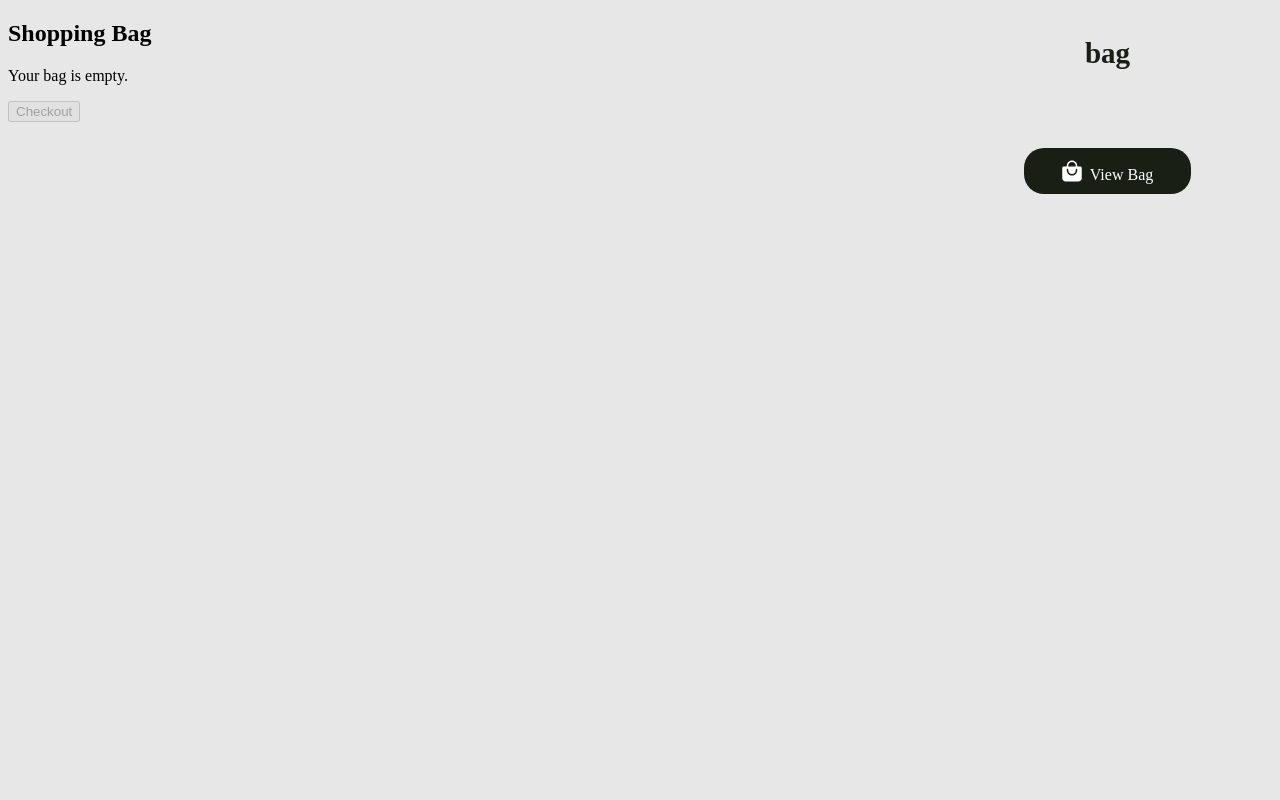
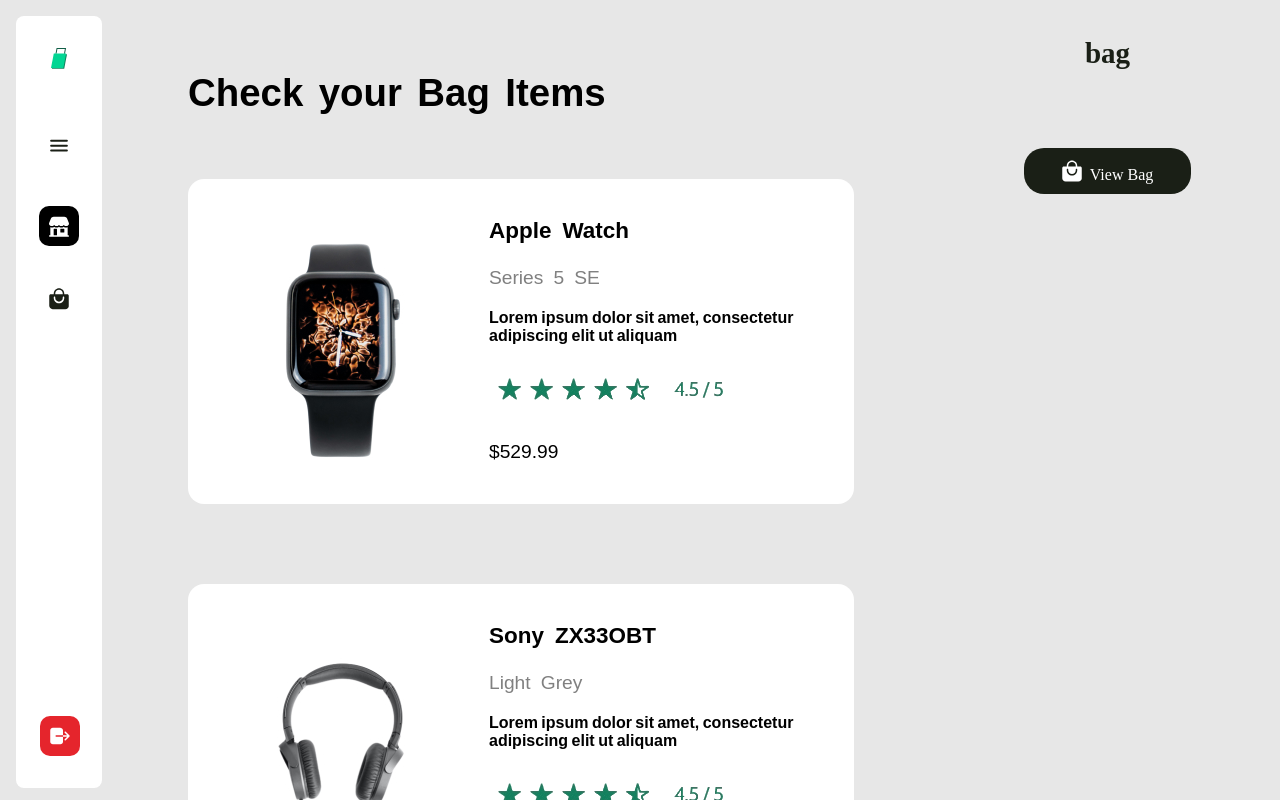
Before and after one commit to LSkhosana/E-commerce-store, a React (Create React App) app: page /Bag in a window 1280 px wide. Shown: the top 800 px of the page. Built offline with nearby package versions, Linux system fonts and the light colour scheme.

Commit message:
Css update

```diff
--- a/src/Components/Bag.jsx
+++ b/src/Components/Bag.jsx
@@ -1,52 +1,81 @@
-import React, { useState } from "react";
+import React from "react";
 import SideBar2 from "./Sidebar2";
-// import "../css/ShoppingCart.css";
+import "../css/ShoppingCart.css";
 import products from "./ProductInfo";
-import bagadd from "../Assets/Bag add.svg";
+// import bagadd from "../Assets/Bag add.svg";
+import SideBar from "./SideBar";
+
 
 function Bag() {
-  const [cartItems, setCartItems] = useState([]);
-
-  const addToCart = (product) => {
-    setCartItems([...cartItems, product]);
-  };
-
-  const removeFromCart = (productId) => {
-    setCartItems(cartItems.filter((item) => item.id !== productId));
-  };
-
   return (
     <>
-      {" "}
-      <div className="shopping-bag">
-        <h2>Shopping Bag</h2>
-        {cartItems.length === 0 ? (
-          <p className="empty-message">Your bag is empty.</p>
-        ) : (
-          <div className="cart-items">
-            {cartItems.map((item) => (
-              <div key={item.id} className="item-card">
-                <div className="product-image">
-                  <img src={item.imageUrl} alt={item.title} />
+      <SideBar />
+      <div className="shopping">
+    <h1>Check your Bag Items</h1>
+    <div className="cart-items">
+        {products.map((product) => (
+        <div className="items-cards" key={product.id}>
+            <div className="products-containers">
+                <div className="products-images">
+                    <img src={product.imageUrl} alt={product.title} />
                 </div>
-                <div className="product-details">
-                  <div className="title">{item.title}</div>
-                  <div className="price">${item.price}</div>
-                  <button onClick={() => removeFromCart(item.id)}>
-                    Remove
-                  </button>
+                <div className="products-infos">
+                    <h3>{product.title}</h3>
+                    <p id="title">{product.description}</p>
+                    <p id="disc">{product.shortDescription}</p>
+                    <img src={product.rating} alt={product.title} />
+                    <p>{product.currency}{product.price}</p>
+                    {/* Add more product information here if needed */}
                 </div>
-              </div>
-            ))}
-          </div>
-        )}
-        <div className="checkout">
-          <button disabled={cartItems.length === 0}>Checkout</button>
+            </div>
         </div>
-      </div>
+        ))}
+    </div>
+</div>
+
       <SideBar2 />
     </>
   );
 }
 
 export default Bag;
+
+
+// const [cartItems, setCartItems] = useState([]);
+
+//   const addToCart = (product) => {
+//     setCartItems([...cartItems, product]);
+//   };
+
+//   const removeFromCart = (productId) => {
+//     setCartItems(cartItems.filter((item) => item.id !== productId));
+//   };
+
+
+// {" "}
+//       <div className="shopping-bag">
+//         <h1>Check your Bag Items</h1>
+//         {cartItems.length === 0 ? (
+//           <p className="empty-message">Your bag is empty.</p>
+//         ) : (
+//           <div className="cart-items">
+//             {cartItems.map((item) => (
+//               <div key={item.id} className="item-card">
+//                 <div className="product-image">
+//                   <img src={item.imageUrl} alt={item.title} />
+//                 </div>
+//                 <div className="product-details">
+//                   <div className="title">{item.title}</div>
+//                   <div className="price">${item.price}</div>
+//                   <button onClick={() => removeFromCart(item.id)}>
+//                     Remove
+//                   </button>
+//                 </div>
+//               </div>
+//             ))}
+//           </div>
+//         )}
+//         <div className="checkout">
+//           <button disabled={cartItems.length === 0}>Checkout</button>
+//         </div>
+//       </div>
--- a/src/Components/ProductInfo.jsx
+++ b/src/Components/ProductInfo.jsx
@@ -4,13 +4,17 @@
 import iphoneblue from "../Assets/Name=Iphone-12-02.jpg";
 import iphonewhite from "../Assets/Name=Iphone-12-04.jpg";
 import iphonered from "../Assets/Name=Iphone-12-03.jpg";
+import stars from "../Assets/Special.png";
+
+
 
 const products = [
   {
     id: 1,
     title: "Apple Watch",
     description: "Series 5 SE",
-    rating: "",
+    shortDescription: "Lorem ipsum dolor sit amet, consectetur adipiscing elit ut aliquam",
+    rating: stars,
     price: 529.99,
     currency: "$",
     imageUrl: watchImage,
@@ -23,7 +27,8 @@
     id: 2,
     title: "Sony ZX33OBT",
     description: "Light Grey",
-    rating: "",
+    shortDescription: "Lorem ipsum dolor sit amet, consectetur adipiscing elit ut aliquam",
+    rating: stars,
     price: 39.99,
     currency: "$",
     imageUrl: Sonyz23,
@@ -36,7 +41,8 @@
     id: 3,
     title: "Iphone 11",
     description: "Serious Black",
-    rating: "",
+    shortDescription: "Lorem ipsum dolor sit amet, consectetur adipiscing elit ut aliquam",
+    rating: stars,
     price: 619.99,
     currency: "$",
     imageUrl: iphoneblack,
@@ -49,7 +55,8 @@
     id: 4,
     title: "Iphone 11",
     description: "Subway Blue",
-    rating: "",
+    shortDescription: "Lorem ipsum dolor sit amet, consectetur adipiscing elit ut aliquam",
+    rating: stars,
     price: 619.99,
     currency: "$",
     imageUrl: iphoneblue,
@@ -62,7 +69,8 @@
     id: 5,
     title: "Iphone 11",
     description: "Product Red",
-    rating: "",
+    shortDescription: "Lorem ipsum dolor sit amet, consectetur adipiscing elit ut aliquam",
+    rating: stars,
     price: 619.99,
     currency: "$",
     imageUrl: iphonered,
@@ -75,7 +83,8 @@
     id: 6,
     title: "Iphone 11",
     description: "Milky White",
-    rating: "",
+    shortDescription: "Lorem ipsum dolor sit amet, consectetur adipiscing elit ut aliquam",
+    rating: stars,
     price: 619.99,
     currency: "$",
     imageUrl: iphonewhite,
@@ -88,7 +97,8 @@
     id: 7,
     title: "Iphone 13",
     description: "Product Red",
-    rating: "",
+    shortDescription: "Lorem ipsum dolor sit amet, consectetur adipiscing elit ut aliquam",
+    rating: stars,
     price: 619.99,
     currency: "$",
     imageUrl: iphonered,
@@ -101,7 +111,8 @@
     id: 8,
     title: "Iphone 14",
     description: "Product Red",
-    rating: "",
+    shortDescription: "Lorem ipsum dolor sit amet, consectetur adipiscing elit ut aliquam",
+    rating: stars,
     price: 619.99,
     currency: "$",
     imageUrl: iphonered,
--- a/src/css/ShoppingCart.css
+++ b/src/css/ShoppingCart.css
@@ -1,11 +1,61 @@
-.shopping-bag {
-    max-width: 800px;
-    margin: 0 auto;
+  .shopping {
+
+    margin-left: 10rem;
+    margin-right: 25rem;
+    margin-top: 2%;
     padding: 20px;
-    border: 1px solid #ddd;
-    border-radius: 5px;
+    font-family: sans-serif;
+    font-size: 1.2rem;
+    word-spacing: 0.3rem;
   }
 
+  .shopping h1{
+    margin-bottom: 4rem;
+  }
+
+  .items-cards {
+    border: 1px solid rgba(0, 0, 0, 0);
+    margin-bottom: 5rem;
+    background-color: white;
+    width: 100%;
+    border-radius: 1rem;
+}
+
+.products-containers {
+    display: flex;
+}
+
+.products-images {
+    flex: 0 0 auto;
+    margin-right: 10px;
+    margin-left: 2rem;
+    margin-top: 1rem;
+}
+
+.products-infos {
+    flex: 1 1 auto;
+    margin-left: 1rem;
+    margin-top: 1rem;
+}
+
+.products-infos #title{
+  color: grey;
+}
+
+.products-infos #disc {
+  font-size: 1rem; /* Change the font size to your desired value */
+  margin-top: 20px;
+  word-spacing: -1px;
+  font-weight: bold;
+}
+
+
+
+
+
+
+
+/*
   .empty-message {
     text-align: center;
     font-weight: bold;
@@ -19,7 +69,7 @@
 
   .item-card {
     width: calc(33% - 20px);
-    /* background-color: #fff; */
+    background-color: #fff;
     box-shadow: 0 2px 5px rgba(0, 0, 0, 0.1);
     border-radius: 5px;
     display: flex;
@@ -70,7 +120,7 @@
     border: none;
     border-radius: 5px;
     cursor: pointer;
-    opacity: 0.5; /* Disable checkout button if cart is empty */
+    opacity: 0.5;
   }
 
   .checkout button:disabled {
@@ -78,4 +128,4 @@
   }
 
   .checkout button:hover:enabled {
-  }
+  } */
```
